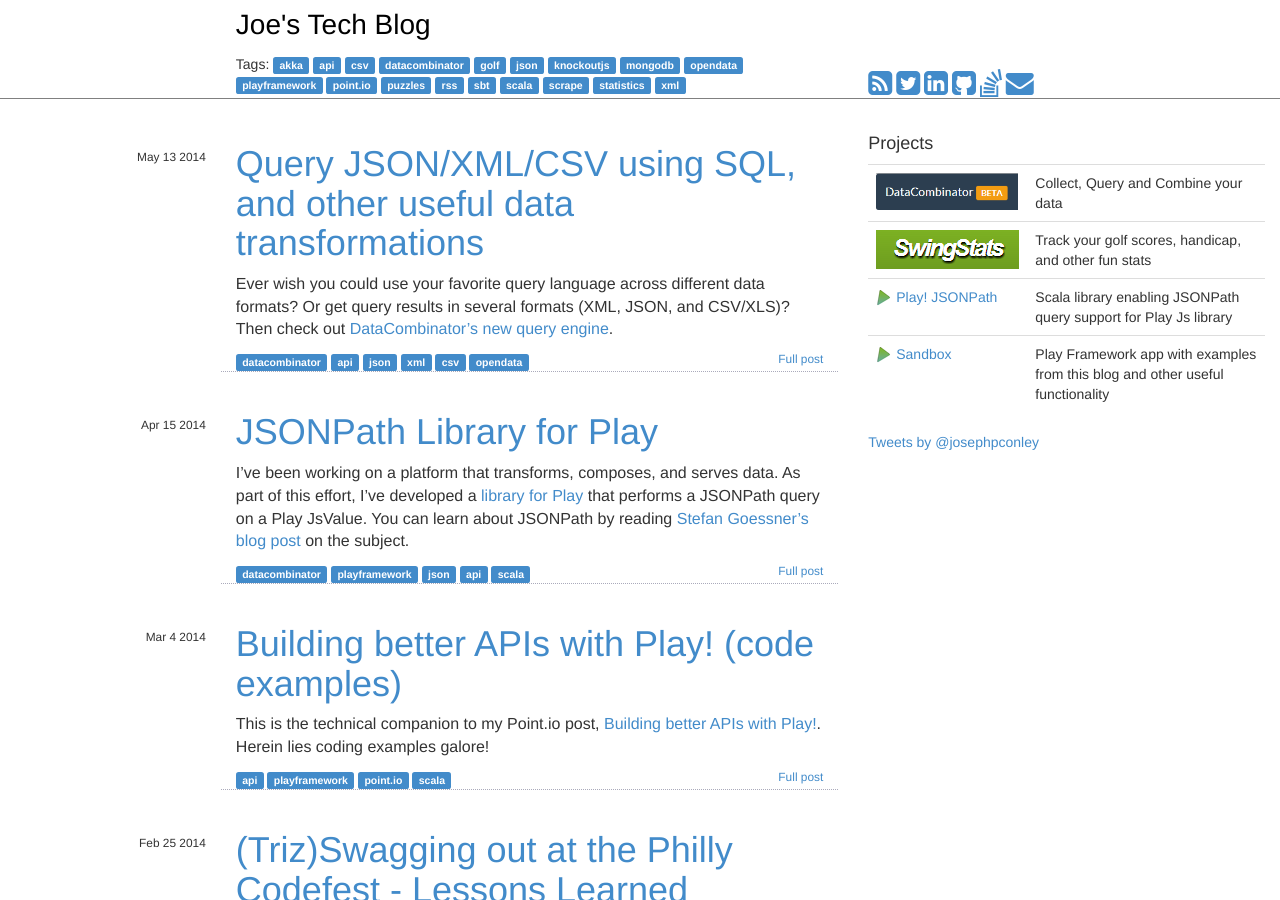
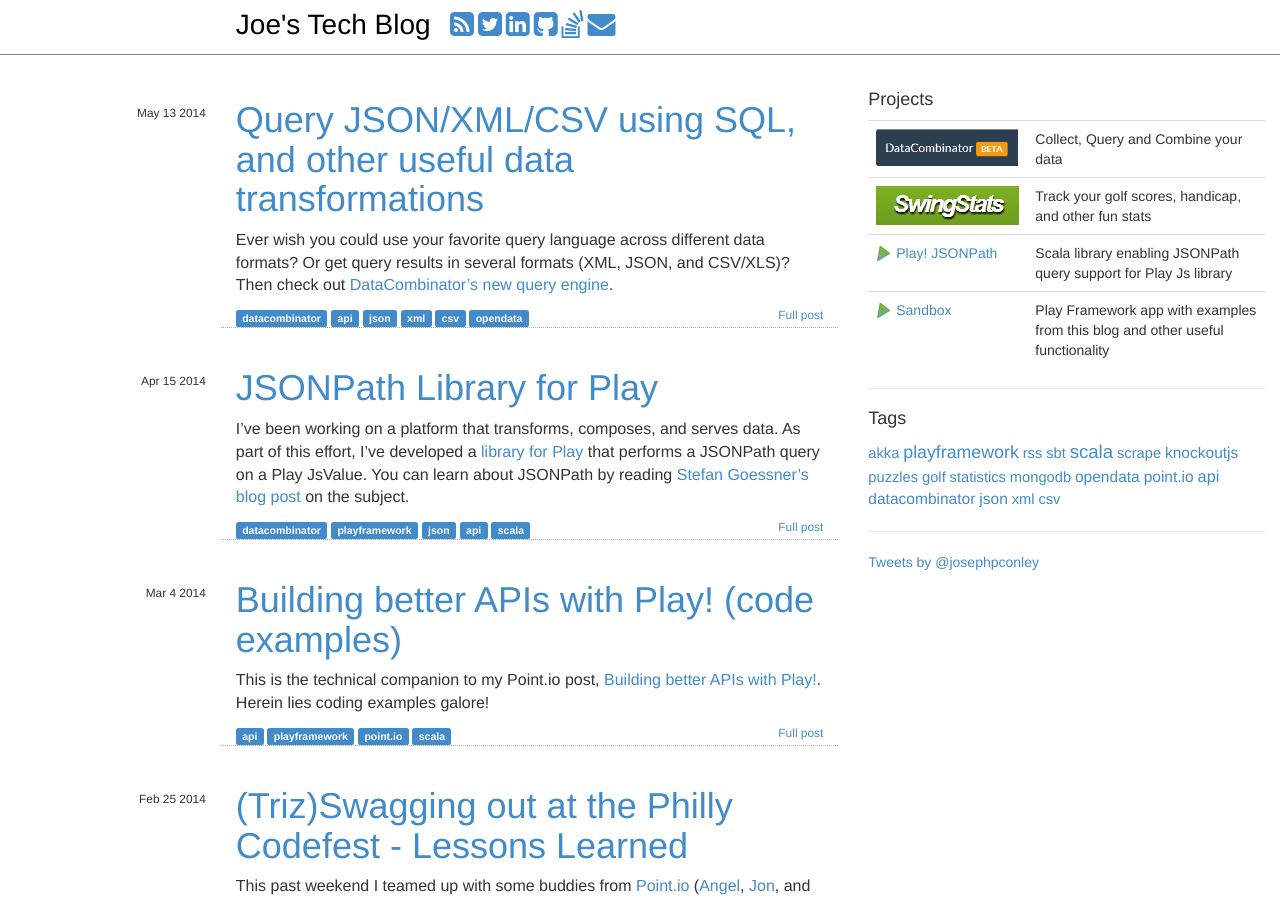
Before and after one commit to josephpconley/josephpconley.github.io, a Jekyll site: the page built from index.html, in a window 1280 px wide and 900 px high. Built offline with Jekyll 4.4.1, drawn with Linux system fonts in a browser that asks for light colours; the list of posts is cut into pages by our own code; comment, search, counter and statistics services are not loaded.

Commit message:
tag cloud and cleanup

```diff
--- a/_layouts/main.html
+++ b/_layouts/main.html
@@ -53,17 +53,15 @@
                     <div class="col-xs-11 col-sm-7 col-md-9">
                         <div class="title">
                             <a class="logo" href="/">{{ site.name }}</a>
+                            &nbsp;&nbsp;&nbsp;
+                            <a href="/feed.xml" target="_blank"><i class="fa fa-rss-square fa-2x"></i></a>
+                            <a href="https://twitter.com/josephpconley" target="_blank"><i class="fa fa-twitter-square fa-2x"></i></a>
+                            <a href="https://github.com/josephpconley" target="_blank"><i class="fa fa-linkedin-square fa-2x"></i></a>
+                            <a href="https://github.com/josephpconley" target="_blank"><i class="fa fa-github-square fa-2x"></i></a>
+                            <a href="http://stackoverflow.com/users/1031290/josephpconley" target="_blank"><i class="fa fa-stack-overflow fa-2x"></i></a>
+                            <a href="mailto:josephpconley@gmail.com"><i class="fa fa-envelope fa-2x"></i></a>
                         </div>
-                        <div id="tags"></div>
                     </div>
-                </div>
-                <div class="col-xs-12 col-sm-4 col-md-4" style="margin-top:70px;">
-                    <a href="/feed.xml" target="_blank"><i class="fa fa-rss-square fa-2x"></i></a>
-                    <a href="https://twitter.com/josephpconley" target="_blank"><i class="fa fa-twitter-square fa-2x"></i></a>
-                    <a href="https://github.com/josephpconley" target="_blank"><i class="fa fa-linkedin-square fa-2x"></i></a>
-                    <a href="https://github.com/josephpconley" target="_blank"><i class="fa fa-github-square fa-2x"></i></a>
-                    <a href="http://stackoverflow.com/users/1031290/josephpconley" target="_blank"><i class="fa fa-stack-overflow fa-2x"></i></a>
-                    <a href="mailto:josephpconley@gmail.com"><i class="fa fa-envelope fa-2x"></i></a>
                 </div>
             </div>
             <div class="row">
@@ -88,6 +86,15 @@
                             <td>Play Framework app with examples from this blog and other useful functionality</td>
                         </tr>
                     </table>
+                    <hr>
+                    <h4>Tags</h4>
+                    {% for tag in site.tags %}
+                        <a href="/tags/{{ tag | first | slugize }}/">
+                            <span style="font-size: {{ tag | last | size | times: 100 | divided_by: site.tags.size | plus: 100 }}%">{{ tag | first }}</span>
+                        </a>
+                    {% endfor %}
+                    <hr>
+
                     <a class="twitter-timeline" href="https://twitter.com/josephpconley" data-widget-id="397905147856056320">Tweets by @josephpconley</a>
                     <script>!function(d,s,id){var js,fjs=d.getElementsByTagName(s)[0],p=/^http:/.test(d.location)?'http':'https';if(!d.getElementById(id)){js=d.createElement(s);js.id=id;js.src=p+"://platform.twitter.com/widgets.js";fjs.parentNode.insertBefore(js,fjs);}}(document,"script","twitter-wjs");</script>
                     <!--
@@ -120,21 +127,21 @@
     </body>
 </html>
 <script>
-var tags = new Array();
-var i = 0;
-{% for tag in site.tags %}
-    tags[i] = "{{ tag | first}}";
-    i++;
-{% endfor %}
+// var tags = new Array();
+// var i = 0;
+// {% for tag in site.tags %}
+//     tags[i] = "{{ tag | first}}";
+//     i++;
+// {% endfor %}
 
-var tagHtml = 'Tags: ';
-var sorted = tags.sort();
+// var tagHtml = 'Tags: ';
+// var sorted = tags.sort();
 
-for(var i = 0; i<sorted.length; i++){
-    tagHtml += '<a href="/tags/' + sorted[i] + '"><span class="label label-primary">' + sorted[i] + '</span></a> '
-}
+// for(var i = 0; i<sorted.length; i++){
+//     tagHtml += '<a href="/tags/' + sorted[i] + '"><span class="label label-primary">' + sorted[i] + '</span></a> '
+// }
 
-$("#tags").html(tagHtml);
+// $("#tags").html(tagHtml);
 
 $(".clickableRow").click(function() {
     window.open($(this).attr("href"));
--- a/index.html
+++ b/index.html
@@ -24,8 +24,20 @@ title: Joe's Tech Blog
 {% if paginator.total_pages > 1 %}
 <div class="col-xs-offset-1 col-xs-11 col-sm-offset-1 col-sm-11 col-md-offset-3 col-md-9">
 	<ul class="pager">
-	  	<li class="previous {% if paginator.previous_page %}{% else %}disabled{% endif %}"><a href="{{ paginator.previous_page_path | prepend: site.baseurl | replace: '//', '/' }}">&larr; Newer Posts</a></li>
-	  	<li class="next {% if paginator.next_page %}{% else %}disabled{% endif %}"><a href="{{ paginator.next_page_path | prepend: site.baseurl | replace: '//', '/' }}">Older Posts &rarr;</a></li>
+	  	<li class="previous {% if paginator.previous_page %}{% else %}disabled{% endif %}">
+            {% if paginator.previous_page %}
+                <a href="{{ paginator.previous_page_path | prepend: site.baseurl | replace: '//', '/' }}">&larr; Newer Posts</a>
+            {% else %}
+                <a>&larr; Newer Posts</a>
+            {% endif %}
+        </li>
+	  	<li class="next {% if paginator.next_page %}{% else %}disabled{% endif %}">
+            {% if paginator.next_page %}
+                <a href="{{ paginator.next_page_path | prepend: site.baseurl | replace: '//', '/' }}">Older Posts &rarr;</a>
+            {% else %}
+                <a>Older Posts &rarr;</a>
+            {% endif %}
+        </li>
 	</ul>
 </div>
 {% endif %}
```
